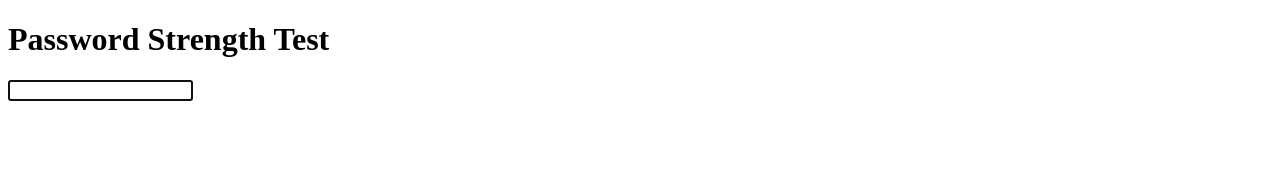
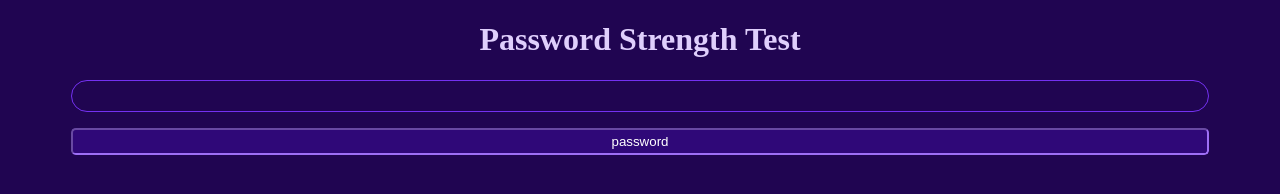
Before and after one commit to Hamza-benjelloun/Password-Strength-Meter, a plain HTML site: page index.html in a window 1280 px wide. Drawn offline with Linux system fonts and the light colour scheme.

Commit message:
Adding Css

```diff
--- a/index.html
+++ b/index.html
@@ -5,11 +5,59 @@
     <meta http-equiv="X-UA-Compatible" content="IE=edge">
     <meta name="viewport" content="width=device-width, initial-scale=1.0">
     <title>Password Strength</title>
+    <style>
+        *::before, *::after,*{
+            box-sizing: border-box;
+        }
+        body{
+            background-color: hsl(261,88%,17%);
+            color:hsl(261,88%,90%);
+            text-align: center;
+        }
+        .strength-meter{
+            height: 2rem;
+            width: 90%;
+            border: 3px solid hsl(261,88%,57%);
+            border-radius: 1rem;
+            margin: 0 auto;
+            overflow: hidden;
+            border: 1px solid hsl(261,88%,57%);
+        }
+        .password-input{
+            width: 90%;
+            padding: .25rem .75rem;
+            background-color: hsl(261,88%,25%);
+            color: white;
+            margin-top: 1rem;
+            outline: none;
+            text-align: center;
+            border-radius: .3rem;
+        }
+        .password-input:focus{
+            border-color: hsl(261,88%,70%);
+        }
+        .strength-meter::before{
+            content: '';
+            position: absolute;
+            left: 0;
+            height: 100%;
+            width: calc(1% * var(--strength,0));
+            background-color:hsl(261,88%,67%) ;
+            border-radius: 1rem;
+            transition: width 200ms;
+        }
+        .reasons > * {
+            margin-top: .5rem;
+            color: hsl(261,88%,80%);
+        }
+    </style>
+    <script src="script.js" ></script>
 </head>
 <body>
     <h1>Password Strength Test</h1>
     <div class="strength-meter"></div>
-    <input type="text" autofocus aria-labelledby="password">
-    <div class="reasons" id="reasons"></div>
+    <input class="password-input" id="password-input" value="password" type="text" autofocus aria-labelledby="password">
+    <div class="reasons" id="reasons">
+    </div>
 </body>
 </html>
```
Also changed, not shown: script.js (added).
